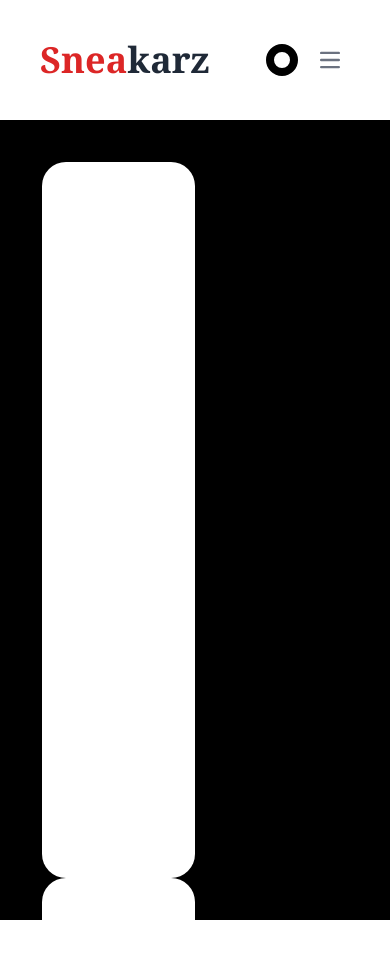
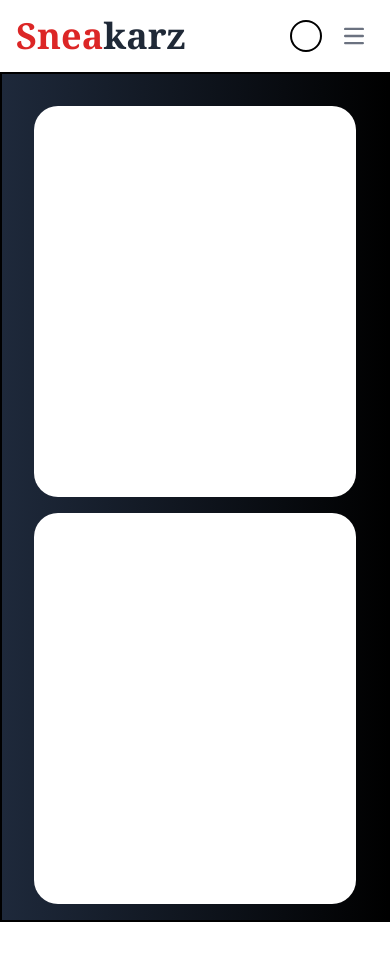
Before and after one commit to parthasdey2304/ecommerce-website, a React (Create React App) app: page / in a window 390 px wide. Shown: the top 960 px of the page. After the commit the page ends 922 px from the top, so only its background shows below. Built offline with nearby package versions, Linux system fonts and the light colour scheme.

Commit message:
initial commit

```diff
--- a/src/components/Banner.jsx
+++ b/src/components/Banner.jsx
@@ -1,8 +1,8 @@
 function Banner() {
     return (
-        <div className="w-full h-[800px] border-2 border-black bg-black md:flex space-x-0 md:space-x-10 p-10">
-            <div className="w-1/2 h-full bg-white rounded-3xl"></div>
-            <div className="w-1/2 h-full bg-white rounded-3xl"></div>
+        <div className="w-full h-[850px] border-2 border-black bg-gradient-to-r from-slate-800 to-black md:flex space-x-0 space-y-4 md:space-y-0 md:space-x-10 p-8">
+            <div className="w-full h-1/2 md:h-full bg-white rounded-3xl"></div>
+            <div className="w-full h-1/2 md:h-full bg-white rounded-3xl"></div>
         </div>
     );
 }
--- a/src/components/Header.jsx
+++ b/src/components/Header.jsx
@@ -1,16 +1,16 @@
 function Header() {
     return (
         <div className="Header">
-            <nav className="bg-white border-gray-200 w-full p-6">
+            <nav className="bg-white border-gray-200 w-full md:p-6">
                 <div className="flex flex-wrap items-center justify-between mx-auto p-4">
-                <a href="https://flowbite.com/" className="flex items-center">
+                <a href="" className="flex items-center">
                     {/* <img src="https://flowbite.com/docs/images/logo.svg" className="h-8 mr-3" alt="Flowbite Logo" /> */}
                     <span className="self-center text-4xl md:text-7xl font-semibold whitespace-nowrap text-gray-800 font-serif"><span className="text-red-600">Snea</span>karz</span>
                 </a>
                 <div className="flex items-center md:order-2">
                     <button type="button" className="flex mr-3 text-sm bg-white rounded-full md:mr-0 focus:ring-4 focus:ring-gray-300 dark:focus:ring-gray-600" id="user-menu-button" aria-expanded="false" data-dropdown-toggle="user-dropdown" data-dropdown-placement="bottom">
                     <span className="sr-only">Open user menu</span>
-                    <div className="w-8 md:w-16 h-8 md:h-16 rounded-full bg-white border-[8px] border-black"></div>
+                    <div className="w-8 md:w-16 h-8 md:h-16 rounded-full bg-white border-2 md:border-[8px] border-black"></div>
                     </button>
                     {/* <!-- Dropdown menu -->  */}
                     <div className="z-50 hidden my-4 text-base list-none bg-white divide-y divide-gray-100 rounded-lg shadow dark:bg-gray-700 dark:divide-gray-600" id="user-dropdown">
@@ -43,7 +43,7 @@ function Header() {
                 <div className="items-center justify-between hidden w-full md:flex md:w-auto md:order-1 md:mt-6" id="navbar-user">
                 <ul className="flex flex-col font-medium p-4 md:p-0 mt-4 border border-gray-100 rounded-lg bg-gray-50 md:flex-row md:space-x-8 md:mt-0 md:border-0 md:bg-white">
                     <li>
-                    <a href="#" className="block py-2 pl-3 pr-4 text-white bg-blue-700 rounded md:bg-transparent md:text-red-600 md:p-0 md:text-3xl font-semibold" aria-current="page font-serif">Home</a>
+                    <a href="#" className="block py-2 pl-3 pr-4 text-white bg-blue-700 rounded md:bg-transparent md:text-red-600 md:p-0 md:text-3xl font-serif font-semibold" aria-current="page">Home</a>
                     </li>
                     <li>
                     <a href="#" className="block py-2 pl-3 pr-4 text-gray-900 rounded hover:bg-gray-100 md:hover:bg-transparent md:hover:text-red-600 md:p-0 md:text-3xl font-semibold font-serif">About</a>
```
